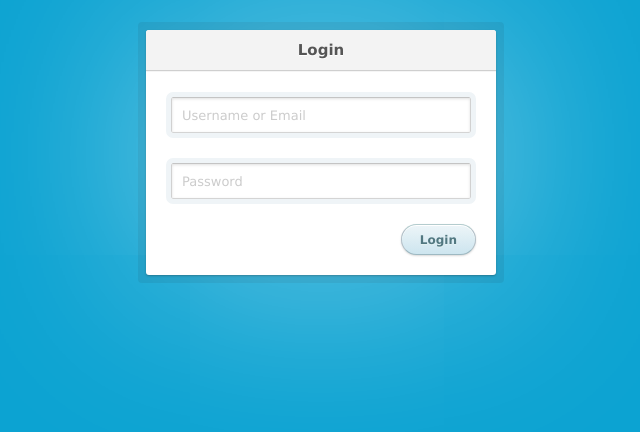
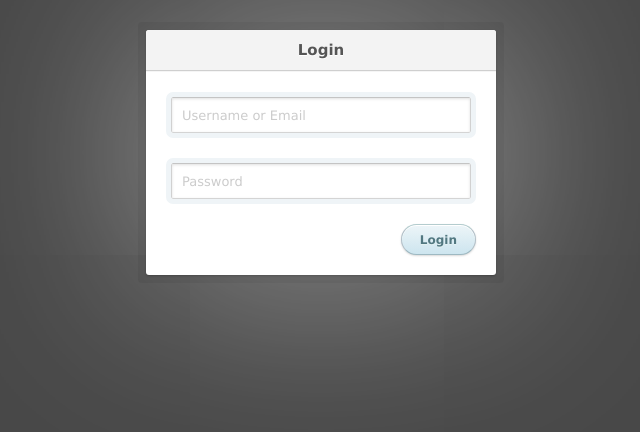
Before and after one commit to PaoloneM/dj-base, a Django app: page /accounts/login/ in a window 1280 px wide. Shown: the top 432 px of the page, without its empty margins (319-959 px from the left). Run offline with Django 3.2, Linux system fonts and the light colour scheme.

Commit message:
feat(login): change bg color to grey

```diff
--- a/dj_base/base_app/templates/registration/login.html
+++ b/dj_base/base_app/templates/registration/login.html
@@ -5,7 +5,7 @@
 body {
   font: 13px/20px "Lucida Grande", Tahoma, Verdana, sans-serif;
   color: #404040;
-  background: #0ca3d2;
+  background: #484848;
 }
 
 .login {
@@ -179,7 +179,7 @@ input[type=submit]:active {
     {% if form.errors %}
         <p>Your username and password didn't match. Please try again.</p>
     {% endif %}
-    <p><input type="text" name="username" value="" placeholder="Username or Email" autocomplete="username"></p>
+    <p><input type="text" name="username" value="" placeholder="Username or Email"></p>
     <p><input type="password" name="password" value="" placeholder="Password"></p>
     <p class="submit"><input type="submit" name="commit" value="Login"></p>
   </form>
```
